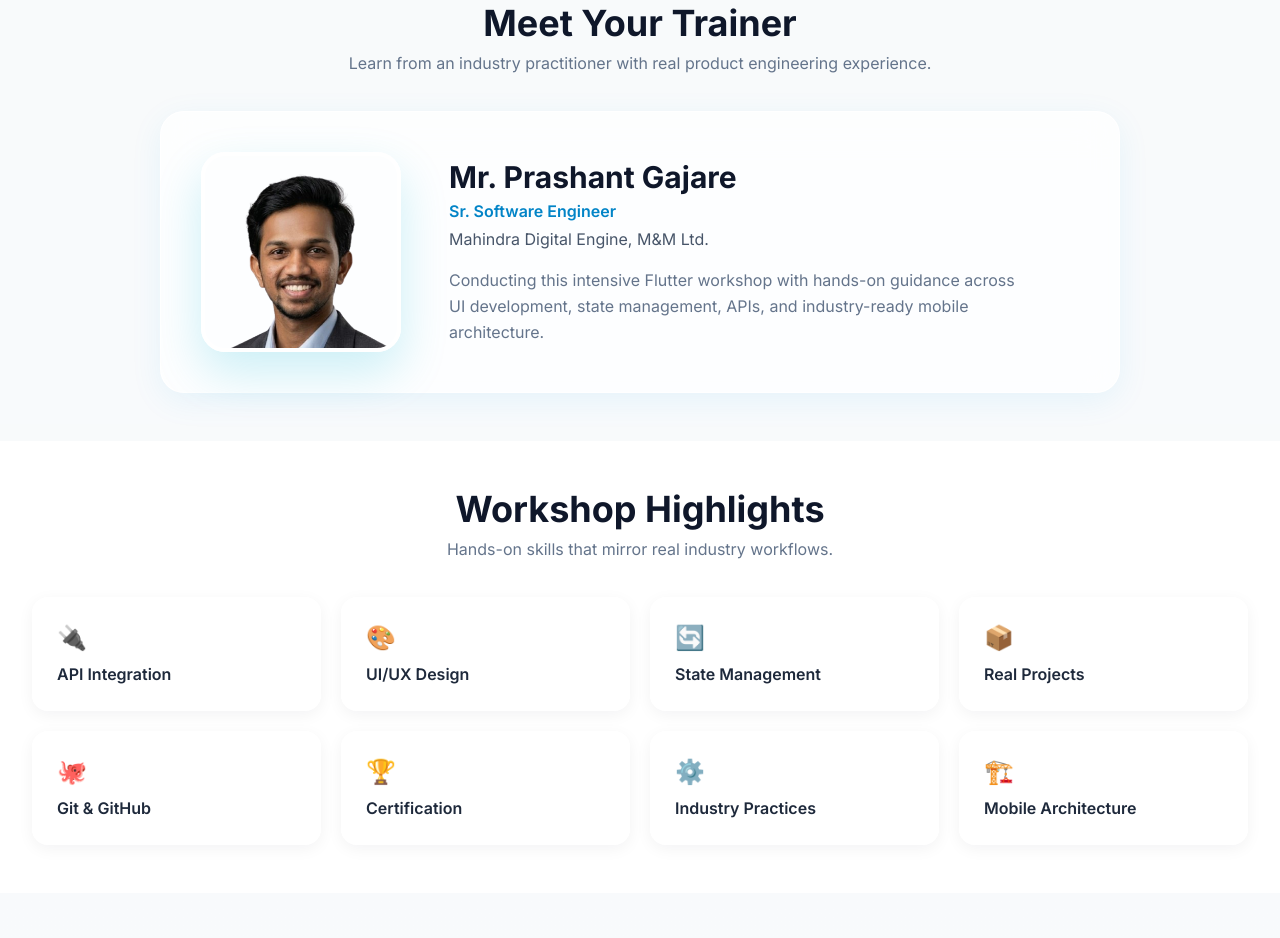
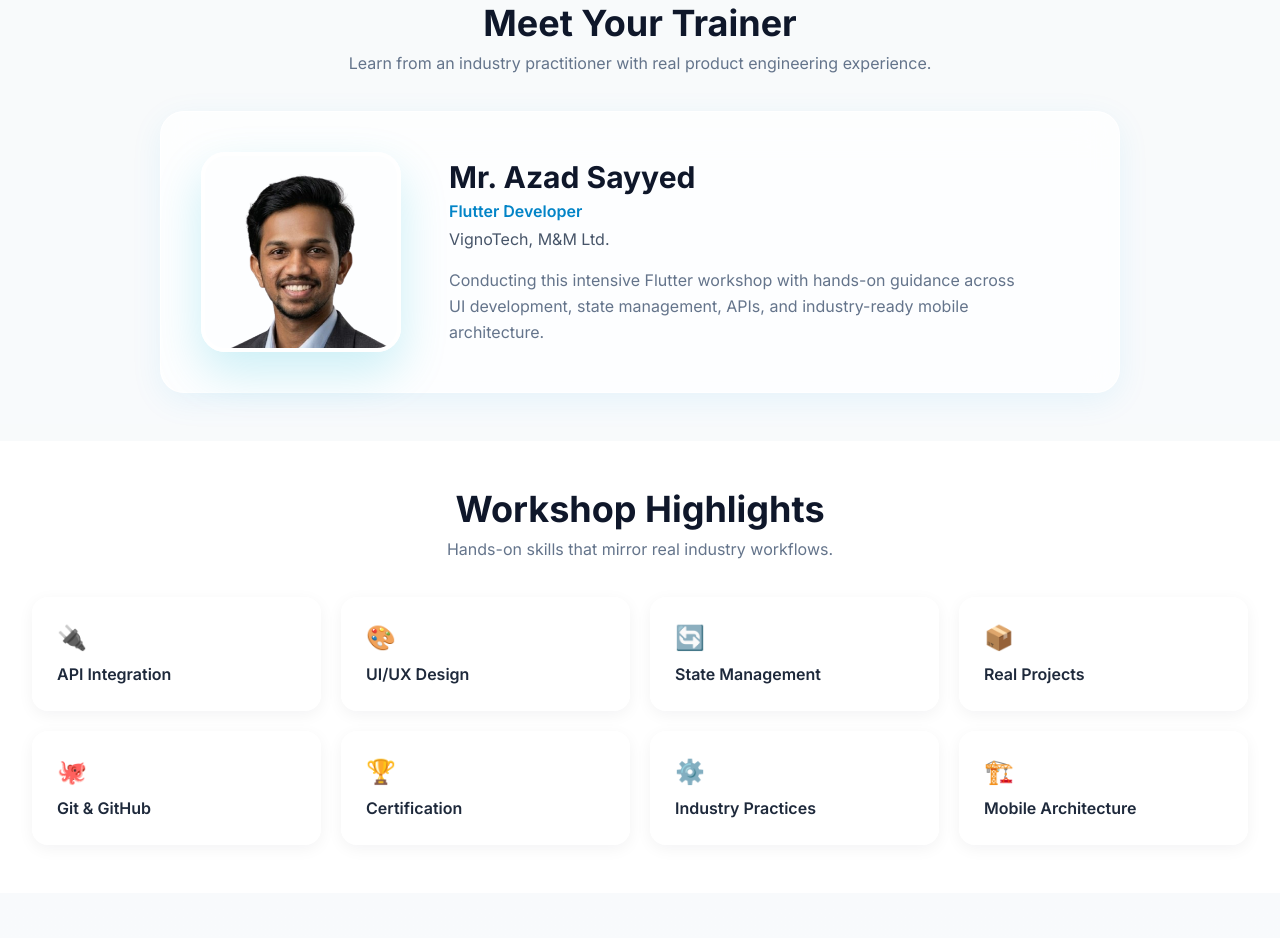
Before and after one commit to orange0818/flutter-workshop-website, a website: page index.html in a window 1280 px wide. Shown: the part 1863-2801 px from the top of the page. Drawn offline with nearby package versions, Linux system fonts and the light colour scheme.

Commit message:
Update index.html
name change of the trainer

```diff
--- a/index.html
+++ b/index.html
@@ -187,11 +187,11 @@
         <p class="text-slate-500">Learn from an industry practitioner with real product engineering experience.</p>
       </div>
       <div class="glass rounded-3xl p-8 md:p-10 flex flex-col md:flex-row items-center gap-8 md:gap-12 trainer-card" data-aos="fade-up">
-        <img src="assets/images/trainer.png" alt="Mr. Prashant Gajare" class="trainer-photo shrink-0 w-40 h-40 sm:w-[200px] sm:h-[200px]" width="200" height="200" loading="lazy" decoding="async" />
+        <img src="assets/images/trainer.png" alt="Mr. Azad Sayyed" class="trainer-photo shrink-0 w-40 h-40 sm:w-[200px] sm:h-[200px]" width="200" height="200" loading="lazy" decoding="async" />
         <div class="text-center md:text-left">
-          <h3 class="text-2xl md:text-3xl font-bold text-slate-900">Mr. Prashant Gajare</h3>
-          <p class="text-sky-600 font-semibold mt-1">Sr. Software Engineer</p>
-          <p class="text-slate-600 mt-1">Mahindra Digital Engine, M&amp;M Ltd.</p>
+          <h3 class="text-2xl md:text-3xl font-bold text-slate-900">Mr. Azad Sayyed </h3>
+          <p class="text-sky-600 font-semibold mt-1">Flutter Developer</p>
+          <p class="text-slate-600 mt-1">VignoTech, M&amp;M Ltd.</p>
           <p class="text-slate-500 mt-4 leading-relaxed max-w-xl">Conducting this intensive Flutter workshop with hands-on guidance across UI development, state management, APIs, and industry-ready mobile architecture.</p>
         </div>
       </div>
```
